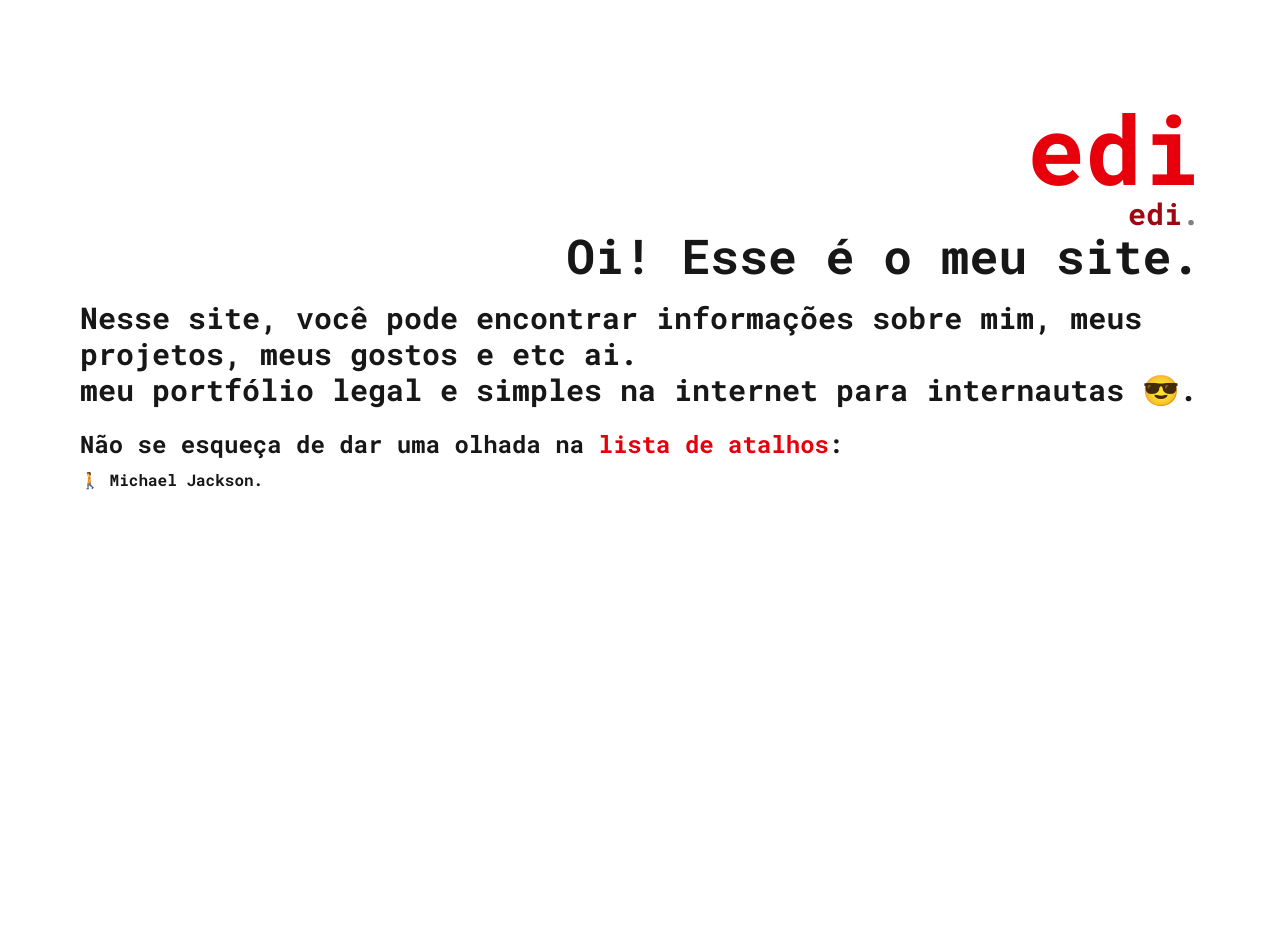
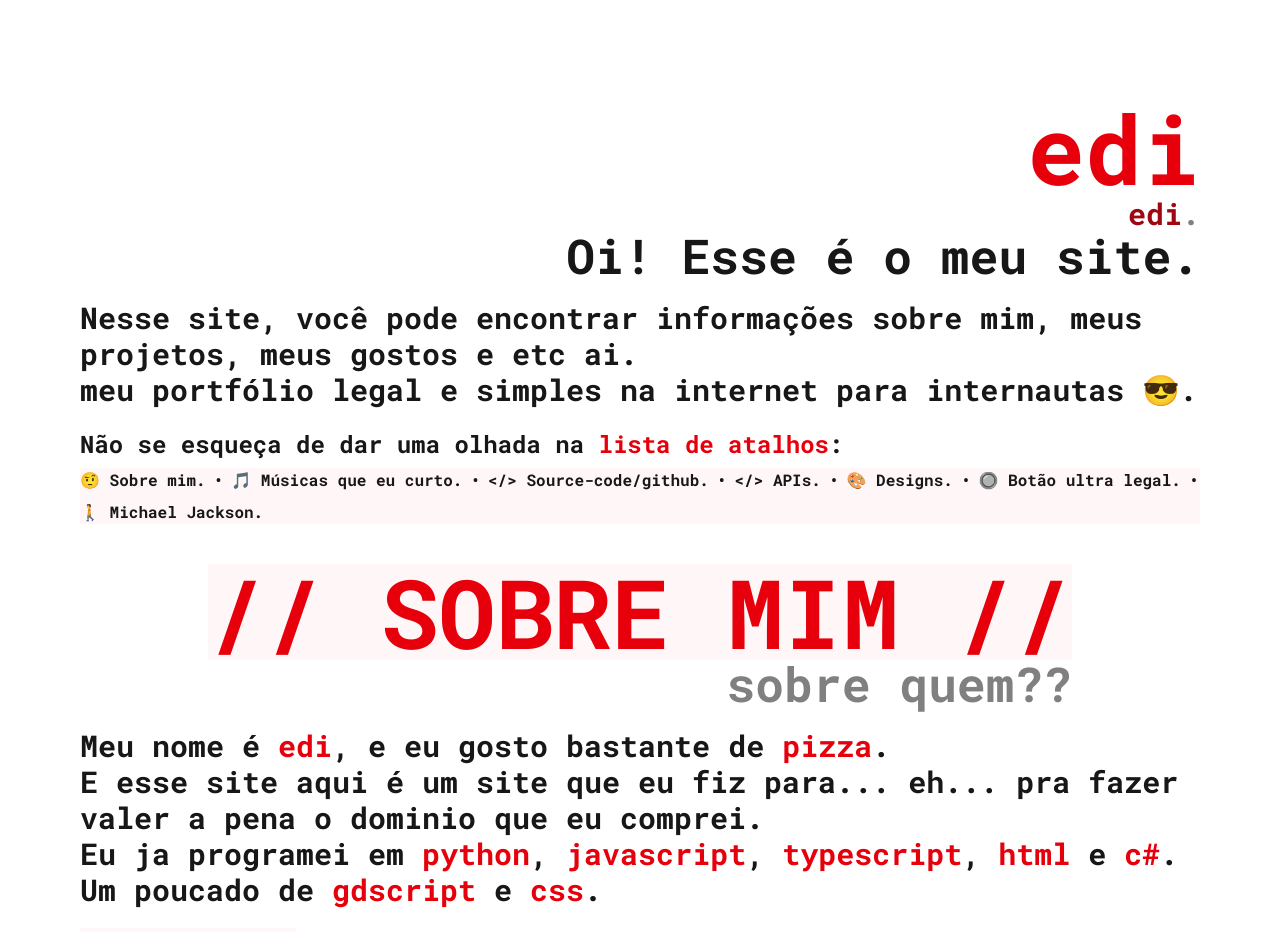
Before and after one commit to Edi369/my-site, a Next.js app: page / in a window 1280 px wide. Shown: the top 932 px of the page. Before the commit the page ends 800 px from the top, so only its background shows below. Built offline with nearby package versions, Linux system fonts and the light colour scheme.

Commit message:
tooltip e os caralhos a quatro pqp

```diff
--- /dev/null
+++ b/src/app/api/fetch-description/route.js
@@ -0,0 +1,35 @@
+import { NextResponse } from 'next/server';
+import ogs from 'open-graph-scraper';
+
+const descriptionCache = new Map();
+
+export async function GET(request) {
+  const { searchParams } = new URL(request.url);
+  const url = searchParams.get('url');
+
+  if (!url) {
+    return NextResponse.json({ error: 'URL é obrigatória' }, { status: 400 });
+  }
+
+  if (descriptionCache.has(url)) {
+    return NextResponse.json({ description: descriptionCache.get(url) });
+  }
+
+  try {
+    const response = await fetch(url);
+
+    if (!response.ok) {
+      return NextResponse.json({ error: 'Falha ao buscar página' }, { status: response.status });
+    }
+
+    const { result } = await ogs({ url });
+    const description = result.ogDescription || result.twitterDescription || result.description;
+
+    descriptionCache.set(url, description);
+
+    return NextResponse.json({ description });
+  } catch (error) {
+    console.error('Erro ao buscar descrição:', error);
+    return NextResponse.json({ error: 'Falha ao buscar descrição' }, { status: 500 });
+  }
+}
--- a/src/app/client-setup.js
+++ b/src/app/client-setup.js
@@ -1,4 +1,8 @@
 "use client";
+import { useLayoutEffect, useState, useEffect } from "react";
+import Tooltip from "@/components/tooltip";
+
+const descriptionCache = new Map(); // cache de descrições
 
 export function Selection() {
   return (
@@ -11,10 +15,107 @@ export function Selection() {
   );
 }
 
+export function LinkHover() {
+  const [tooltipData, setTooltipData] = useState(null);
+  const [link, setLink] = useState(null);
+  const [description, setDescription] = useState(null);
+  const [loading, setLoading] = useState(false);
+
+  useLayoutEffect(() => {
+    function onMouseOver(e) {
+      if (e.target.tagName === "A") {
+        const rect = e.target.getBoundingClientRect();
+        setTooltipData({
+          title: e.target.textContent || "Link",
+          content: e.target.href,
+          position: {
+            x: rect.left,
+            y: rect.top,
+          },
+        });
+        setLink(e.target.href);
+      }
+    }
+
+    function onMouseOut(e) {
+      if (e.target.tagName === "A") {
+        setTooltipData(null);
+        setDescription(null);
+        setLoading(false);
+      }
+    }
+
+    document.addEventListener("mouseover", onMouseOver);
+    document.addEventListener("mouseout", onMouseOut);
+
+    return () => {
+      document.removeEventListener("mouseover", onMouseOver);
+      document.removeEventListener("mouseout", onMouseOut);
+
+      setTooltipData(null);
+      setDescription(null);
+      setLoading(false);
+    };
+  }, []);
+
+  useEffect(() => {
+    if (tooltipData && tooltipData.content) {
+      setLoading(true);
+      setDescription(null);
+
+      TryFetchDescription(tooltipData.content)
+        .then(desc => {
+          setDescription(desc);
+        })
+        .finally(() => setLoading(false));
+    }
+  }, [tooltipData]);
+
+  return (
+    tooltipData && (
+      <Tooltip
+        show={true}
+        position={tooltipData.position}
+        tooltipTitle={tooltipData.title}
+        tooltipContent={
+          <>
+            <span className="italic">
+              {loading
+                ? "Carregando descrição..."
+                : (description ?? undefined)
+              }
+            </span>
+            <p className="text-blue-400">
+              {link}
+            </p>
+        </>
+        }
+      />
+    )
+  );
+}
+
+async function TryFetchDescription(url) {
+  if (descriptionCache.has(url)) {
+    return descriptionCache.get(url);
+  }
+
+  try {
+    const response = await fetch(`/api/fetch-description?url=${url}`);
+    if (!response.ok) return null;
+    const data = await response.json();
+    descriptionCache.set(url, data.description);
+    return data.description ?? null;
+  } catch (e) {
+    return null;
+  }
+}
+
 export default function ClientSetup() {
   return (
     <>
       <Selection />
+      <LinkHover />
     </>
   );
 }
--- a/src/app/globals.css
+++ b/src/app/globals.css
@@ -4,6 +4,7 @@
   --background: #ffffff;
   --foreground: #171717;
   --small-foreground: #808080;
+  --background-component: #ff000008;
 }
 
 @media (prefers-color-scheme: dark) {
@@ -18,6 +19,7 @@
   --color-background: var(--background);
   --color-foreground: var(--foreground);
   --color-small-foreground: var(--small-foreground);
+  --color-background-component: var(--background-component);
   --font-roboto: var(--font-roboto);
   --font-roboto-mono: var(--font-roboto-mono);
 }
--- a/src/app/page.js
+++ b/src/app/page.js
@@ -1,9 +1,13 @@
 import Initial from "@/pagesComponents/initial";
+import About from "@/pagesComponents/about";
 
 export default function Home() {
   return (
     <>
       <Initial />
+      <About />
+      {/* add more space for the footer */}
+      <div className="py-30" />
     </>
   );
 }
--- a/src/components/shortcuts.js
+++ b/src/components/shortcuts.js
@@ -1,14 +1,42 @@
-export default function Shortcuts( { linksinfo, classname } ) {
+"use client";
+
+import Tooltip from "./tooltip";
+import { useState } from "react";
+
+export default function Shortcuts({ linksinfo, classname }) {
+  const [hoveredIndex, setHoveredIndex] = useState(null);
+  const [tooltipPosition, setTooltipPosition] = useState({ x: 0, y: 0 });
+
   return (
     <div className="flex flex-wrap gap-2">
       {linksinfo.links.map((link, index) => (
-        <div key={link.name} className="flex flex-row gap-2">
+        <div key={index} className="flex flex-row gap-2 items-center"
+          onMouseEnter={e => {
+            const rect = e.currentTarget.getBoundingClientRect();
+            setHoveredIndex(index);
+            setTooltipPosition({
+              x: rect.left,
+              y: rect.top,
+            });
+          }}
+          onMouseLeave={() => setHoveredIndex(null)}
+        >
           <a href={link.url} className="hover:bg-red-800 hover:text-white transition-all duration-100">
             <p className={`${classname} font-bold text-left`}>{link.name}</p>
           </a>
-          {index !== linksinfo.links.length - 1 && <p className={`${classname} font-bold text-left`}>•</p>}
-        </div>
-        ))}
+          {hoveredIndex === index && (
+            <Tooltip
+              show={true}
+              position={tooltipPosition}
+              tooltipTitle={link.name}
+              tooltipContent={link?.description ?? link.url}
+            />
+          )}
+          {index !== linksinfo.links.length - 1 && (
+            <p className={`${classname} font-bold text-left`}>•</p>
+          )}
+          </div>
+      ))}
     </div>
   );
 }
--- /dev/null
+++ b/src/components/tooltip.js
@@ -0,0 +1,42 @@
+"use client";
+
+import { useRef, useLayoutEffect, useState } from "react";
+
+export default function Tooltip({ show, position, tooltipTitle, tooltipContent }) {
+  const createPortal = require("react-dom").createPortal;
+  const tooltipRef = useRef(null);
+  const [tooltipSize, setTooltipSize] = useState({ width: 0, height: 0 });
+
+  useLayoutEffect(() => {
+    if (show && tooltipRef.current) {
+      const rect = tooltipRef.current.getBoundingClientRect();
+
+      if (rect.width !== tooltipSize.width || rect.height !== tooltipSize.height) {
+        setTooltipSize({ width: rect.width, height: rect.height });
+      }
+    }
+    // eslint-disable-next-line react-hooks/exhaustive-deps
+  }, [show, tooltipTitle, tooltipContent]);
+
+  if (!show || typeof window === "undefined") return null;
+
+  return createPortal(
+    <div
+      ref={tooltipRef}
+      className="fixed px-2 py-1 bg-black text-white z-50"
+      style={{
+        left: position?.x ?? 0,
+        top: (position?.y ?? 0) - tooltipSize.height - 8,
+        whiteSpace: "pre-wrap",
+        maxWidth: "400px",
+        overflowWrap: "break-word",
+        wordWrap: "break-word",
+        pointerEvents: "none",
+      }}
+    >
+      <p className="font-bold">{tooltipTitle}</p>
+      {tooltipContent}
+    </div>,
+    document.body
+  );
+}
--- a/src/linksinfo.json
+++ b/src/linksinfo.json
@@ -1,7 +1,38 @@
 {
   "links": [
     {
+      "name": "🤨 Sobre mim.",
+      "description": "Sobre mim.",
+      "url": "#sobre-mim"
+    },
+    {
+      "name": "🎵 Músicas que eu curto.",
+      "description": "Músicas que eu curto e recomendo.",
+      "url": "#musicas"
+    },
+    {
+      "name": "</> Source-code/github.",
+      "description": "Source-code desse site e outros projetos meus no github.",
+      "url": "#source"
+    },
+    {
+      "name": "</> APIs.",
+      "description": "APIs que eu fiz.",
+      "url": "#api"
+    },
+    {
+      "name": "🎨 Designs.",
+      "description": "Meus designs",
+      "url": "#designs"
+    },
+    {
+      "name": "🔘 Botão ultra legal.",
+      "description": "Botão super mega irado e legal",
+      "url": "#botao"
+    },
+    {
       "name": "🚶 Michael Jackson.",
+      "description": "Canal irado do Michael Jackson",
       "url": "https://www.youtube.com/@MichaelJackson"
     }
   ]
--- /dev/null
+++ b/src/pagesComponents/about.js
@@ -0,0 +1,35 @@
+import Tooltip from "@/components/tooltip";
+
+export default function About() {
+  return (
+    <div className="flex flex-col px-5 lg:px-20 justify-center items-center">
+      <div className="flex flex-col justify-center items-end">
+        <h1 className="text-4xl lg:text-8xl font-bold text-center bg-background-component text-red-600">
+          {'//'} SOBRE MIM {'//'}
+        </h1>
+
+        <p className={`text-1xl lg:text-5xl font-bold text-right pb-5 text-small-foreground`}>
+          sobre quem??
+        </p>
+      </div>
+      <div className="flex flex-col justify-start items-start">
+        <p className={`text-1xl lg:text-3xl font-bold`}>
+          Meu nome é <span className="text-red-600">edi</span>, e eu gosto bastante de <span className="text-red-600">pizza</span>.<br />
+          E esse site aqui é um site que eu fiz para... eh... pra fazer valer a pena o dominio que eu comprei.<br />
+          Eu ja programei em <span className="text-red-600">python</span>, <span className="text-red-600">javascript</span>, <span className="text-red-600">typescript</span>, <span className="text-red-600">html</span> e <span className="text-red-600">c#</span>. Um poucado de <span className="text-red-600">gdscript</span> e <span className="text-red-600">css</span>.<br />
+        </p>
+        <p className={`text-1xl lg:text-3xl mt-5 text-small-foreground font-bold bg-background-component`}>Curiosidade:</p>
+        <p className={`text-1xl lg:text-3xl font-bold`}>
+          O nome <span className="text-red-600">edi</span> é uma piada que um amigo fez com o nome <span className="text-red-600">edd</span>.<br />
+          E eu não preciso falar nada que o nome <span className="text-red-600">edd</span> vem da série <a href="https://www.youtube.com/@eddsworld" className="text-red-600">eddwords</a> do youtube, do personagem principal <span className="text-red-600">edd</span>.<br />
+          Essa série era muito foda e eu gostava bastante de assistir, mesmo não entendo nada que os personagem falava por que eu não sabia nada de inglês e ainda tendo que ver umas dublagens feito pela comunidade. Muito irado.<br />
+          É triste que infelizmente o criador morreu. 😭🙏<br />
+        </p>
+
+        <p className={`text-1xl lg:text-3xl font-bold mt-5`}>
+          🪦 RIP <a href="https://en.wikipedia.org/wiki/Edd_Gould" className="text-green-600">Edd Gould</a>.
+        </p>
+      </div>
+    </div>
+  );
+}
--- a/src/pagesComponents/initial.js
+++ b/src/pagesComponents/initial.js
@@ -5,21 +5,17 @@ export default function Home() {
   const linksinfo = JSON.parse(readFileSync("src/linksinfo.json", "utf8"));
 
   return (
-    <div className="flex flex-col px-5 lg:px-20 pb-5 pt-25 items-end justify-end">
+    <div className="flex flex-col px-5 lg:px-20 pb-10 pt-25 items-end justify-end">
       { /* Site name */ }
       <h1 className="text-8xl font-bold text-right text-red-600">edi</h1>
-
-      <div className="flex flex-wrap justify-end">
-        <h2 className="text-3xl font-bold text-right text-red-800">edi</h2>
-        <p className="text-3xl font-bold text-right text-small-foreground">.</p>
-      </div>
+      <h2 className="text-3xl font-bold text-right text-red-800">edi<span className="text-small-foreground">.</span></h2>
 
       <p className={`text-4xl lg:text-5xl font-bold text-right`}>
         Oi! Esse é o meu site.
       </p>
 
       { /* Introduction */ }
-      <p className={`text-4xl lg:text-3xl w-full mt-5 font-bold text-left`}>
+      <p className={`text-2xl lg:text-3xl w-full mt-5 font-bold text-left`}>
         Nesse site, você pode encontrar informações sobre mim, meus projetos, meus gostos e etc ai.<br />
         meu portfólio legal e simples na internet para internautas 😎.
       </p>
@@ -27,10 +23,12 @@ export default function Home() {
       { /* Links/Shortcuts */ }
       <div className="flex flex-col gap-2 mt-5 w-full items-center lg:items-start lg:justify-start">
         <p className="text-2xl font-bold text-left">Não se esqueça de dar uma olhada na
-          <a className="text-red-600">  lista de atalhos</a>:
+          <span className="text-red-600">  lista de atalhos</span>:
         </p>
-        {/* normal text size for large screens no scale applied */}
-        <Shortcuts linksinfo={linksinfo} classname="text-2xl lg:text-base" />
+
+        <div className="bg-background-component">
+          <Shortcuts linksinfo={linksinfo} classname="text-2xl lg:text-base" />
+        </div>
       </div>
     </div>
   );
```
Also changed, not shown: package.json (+5 -4 lines), 1 other file (tests, documents, lock files or other folders).
